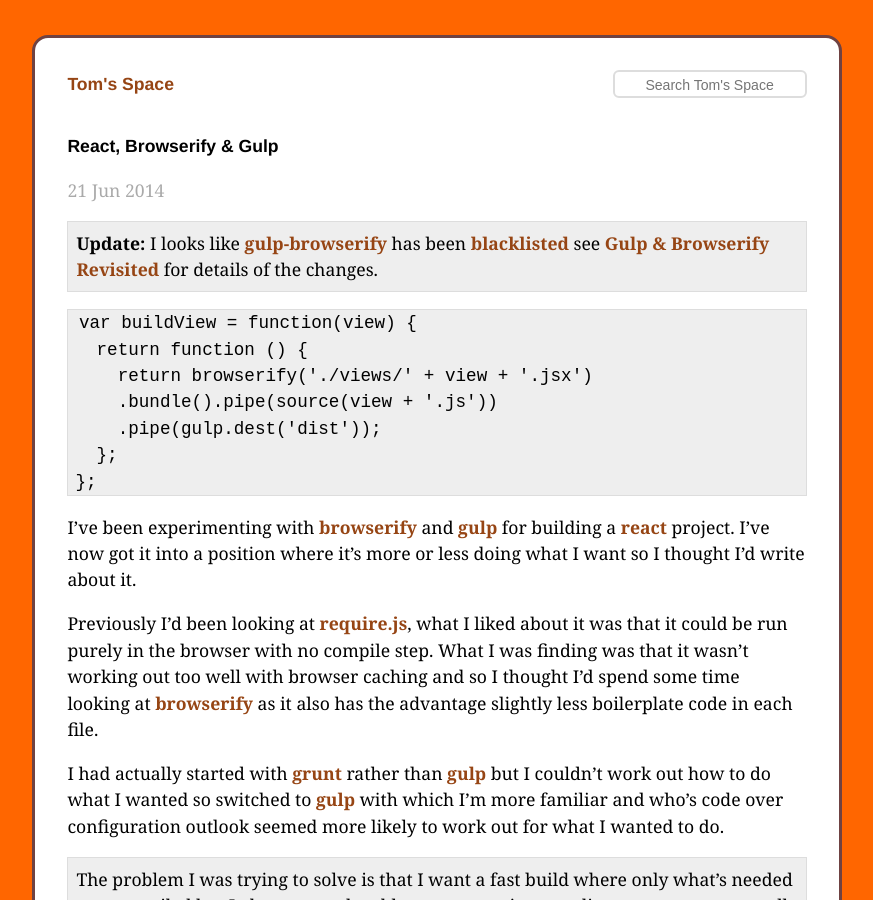
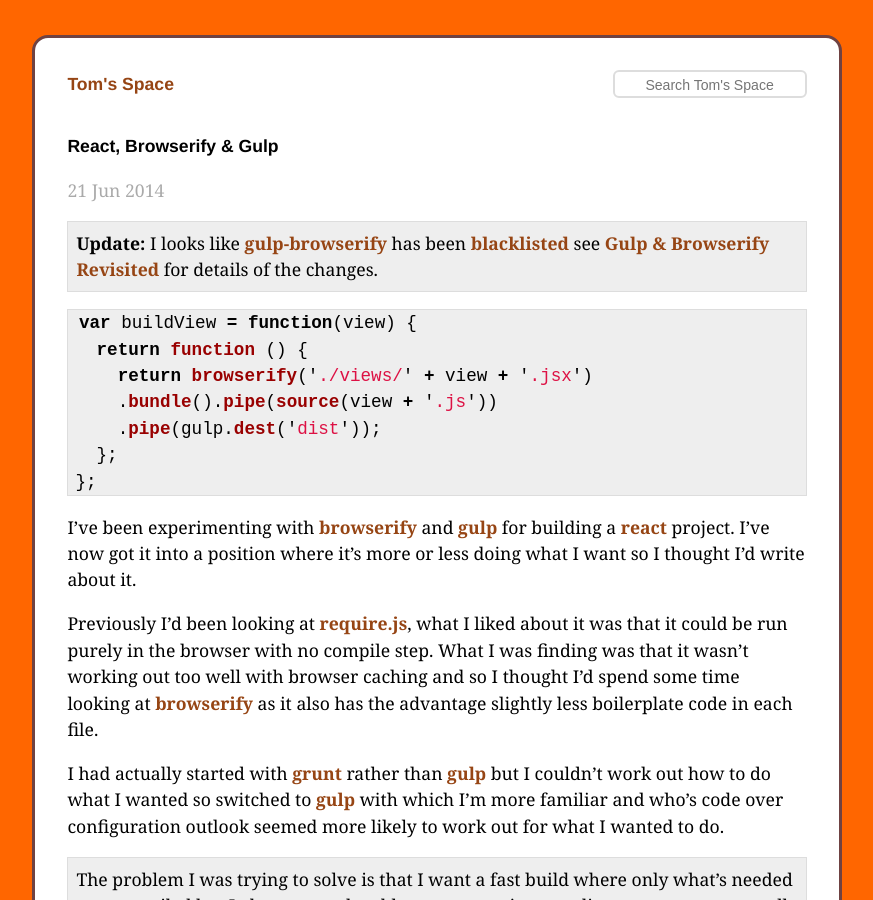
Before and after one commit to thaggie/thaggie.github.io, a Jekyll site: the page built from _posts/2014-06-21-react-and-gulp.markdown, in a window 1280 px wide and 900 px high. Shown: the whole window, without its empty margins (203-1076 px from the left). Built offline with Jekyll 4.4.1, drawn with Linux system fonts in a browser that asks for light colours; Markdown is read by kramdown in place of the engine named in the settings.

Commit message:
Updated syntax highlighting

````diff
--- a/_config.yml
+++ b/_config.yml
@@ -2,4 +2,4 @@
 author: Tom Haggie
 url: http://thaggie.github.io
 markdown: redcarpet
-highlighter: true
+highlighter: pygments
--- a/_posts/2014-05-25-react-and-promises.markdown
+++ b/_posts/2014-05-25-react-and-promises.markdown
@@ -21,7 +21,7 @@
 
 Here's the code:
 
-```
+``` js
 var ComponentIsMountedMixin = {
 	componentWillMount: function() {
 		this.componentIsMounted = false;
@@ -42,7 +42,7 @@
 
 The mixin is then used in the component:
 
-```
+```  js
 ... = React.createClass({
 	mixins: [ComponentIsMountedMixin],
 ...
--- a/_posts/2014-06-21-react-and-gulp.markdown
+++ b/_posts/2014-06-21-react-and-gulp.markdown
@@ -6,7 +6,7 @@
 
 > **Update:**  I looks like [gulp-browserify](https://www.npmjs.org/package/gulp-browserify) has been [blacklisted](https://github.com/deepak1556/gulp-browserify#note-this-plugin-has-been-blacklisted) see [Gulp &amp; Browserify Revisited](/2014/07/14/gulp-and-browserify-revisited.html) for details of the changes.
 
-```
+``` js
 var buildView = function(view) {
   return function () {
     return browserify('./views/' + view + '.jsx')
@@ -35,7 +35,7 @@
 
 So this leaves us with imports (for the gulpfile.js) that look like this:
 
-``` javascript
+``` js
 var gulp = require('gulp');
 var rename = require("gulp-rename");
 var browserify = require('gulp-browserify');
@@ -45,7 +45,7 @@
 
 I then have a list of all my components - this could probably be generated by listing all jsx files but for now it's quicker to just list them:
 
-``` javascript
+``` js
 var components = [
 	"ComponentA",
 	"ComponentB",
@@ -55,7 +55,7 @@
 
 The secret sauce is having a task generator function, so tasks can be generated for each of the components:
 
-``` javascript
+``` js
 var createJsxTask = function(componentFile) {
   return function () {
     gulp.src(componentFile)
@@ -72,7 +72,7 @@
 
 Similary for I have a second generator that generates a watch task for each component:
 
-``` javascript
+``` js
 var createWatchTask = function(componentName) {
   return function () {
     gulp.watch(['components/*.jsx', 'scripts/*.js'], [componentName]);
@@ -84,7 +84,7 @@
 
 So all that's left is a simple loop that generates the two tasks per component:
 
-``` javascript
+``` js
 components.forEach(function(componentName) {
   gulp.task(componentName, createJsxTask('components/' + componentName + '.jsx'));
   gulp.task('watch' + componentName, createWatchTask(componentName));
--- a/_posts/2014-07-14-gulp-and-browserify-revisited.markdown
+++ b/_posts/2014-07-14-gulp-and-browserify-revisited.markdown
@@ -23,7 +23,7 @@
 
 Updated the `package.json` file to tell browserify to use the [reactify][] transformer (note that this was previously done in the gulp file task generator):
 
-```
+``` js
   "browserify": {
     "transform": [ "reactify" ]
   }
@@ -31,14 +31,14 @@
 
 Added depenencies on [vinyl-source-stream][] and [browserify][] to the `gulpfile.js`:
 
-```
+``` js
 var browserify = require('browserify');
 var source = require('vinyl-source-stream');
 ```
 
 The updated task generator function:
 
-```
+``` js
 var createJsxTask = function(component) {
   return function () {
     return browserify('./components/' + component + '.jsx')
--- a/_posts/2014-11-12-jekyll-search.markdown
+++ b/_posts/2014-11-12-jekyll-search.markdown
@@ -8,7 +8,7 @@
 
 I updated the `parseQueryFromURL` function to swap `+` for space as `decodeURIComponent` doesn't handle those:
 
-```javascript
+``` js
 params.query = params.query.replace(/\+/g, ' ');
 ```
 
@@ -16,7 +16,7 @@
 
 This lead me to revise the `scanPosts` function to split up the query, match multiple terms and then stitch the results back together ordered by first the number of matches and then its ordinal as the posts are in date order and I'd expect newer posts to be more relevant - the comments are above the lines of code I've changed ([full source of my search.js](https://github.com/thaggie/thaggie.github.io/blob/master/js/search.js)).
 
-```javascript
+``` js
 var scanPosts = function(posts, properties, query) {
 
 	var results = [],
````
Also changed, not shown: _posts/2015-08-18-falcor-1.markdown (+7 -7 lines).
